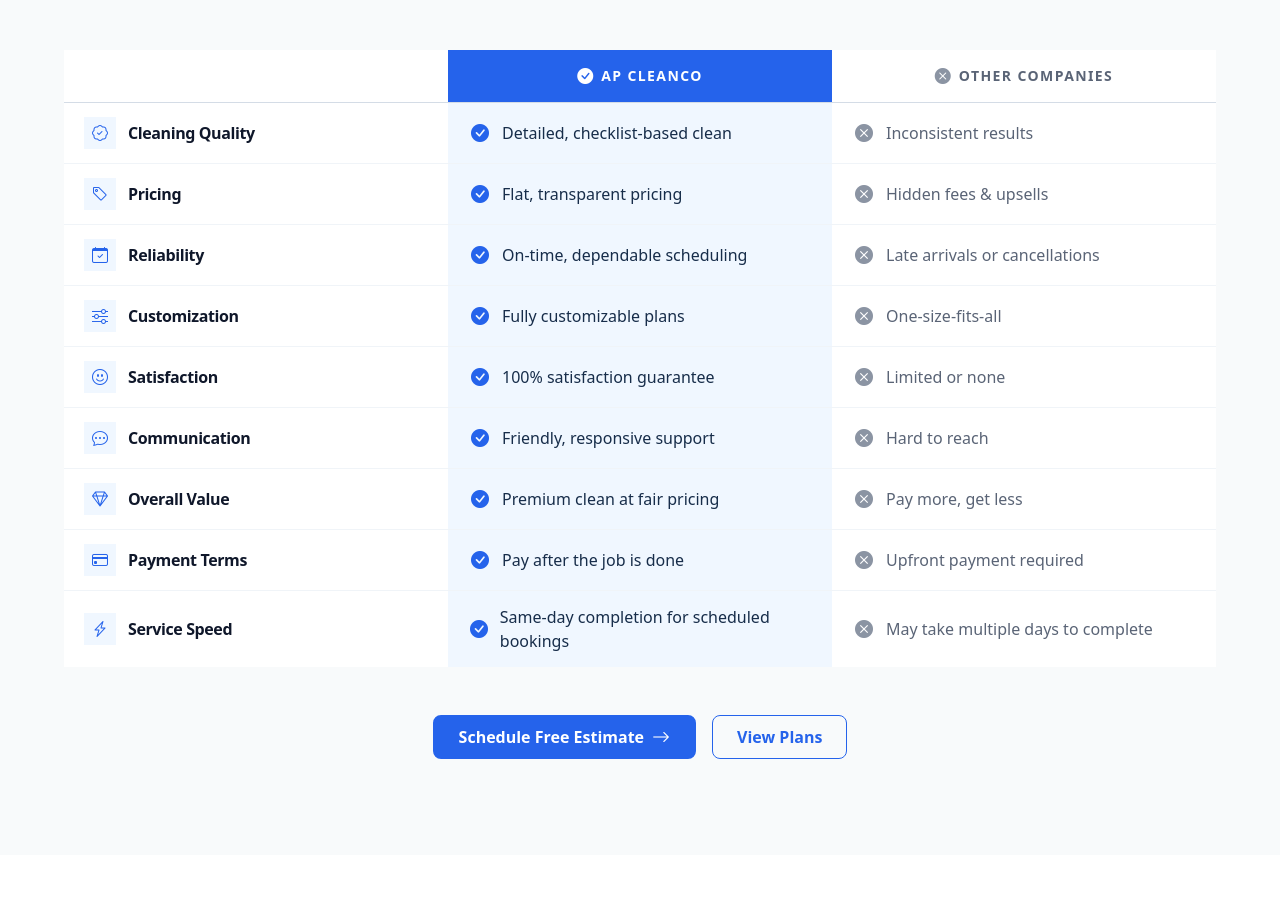
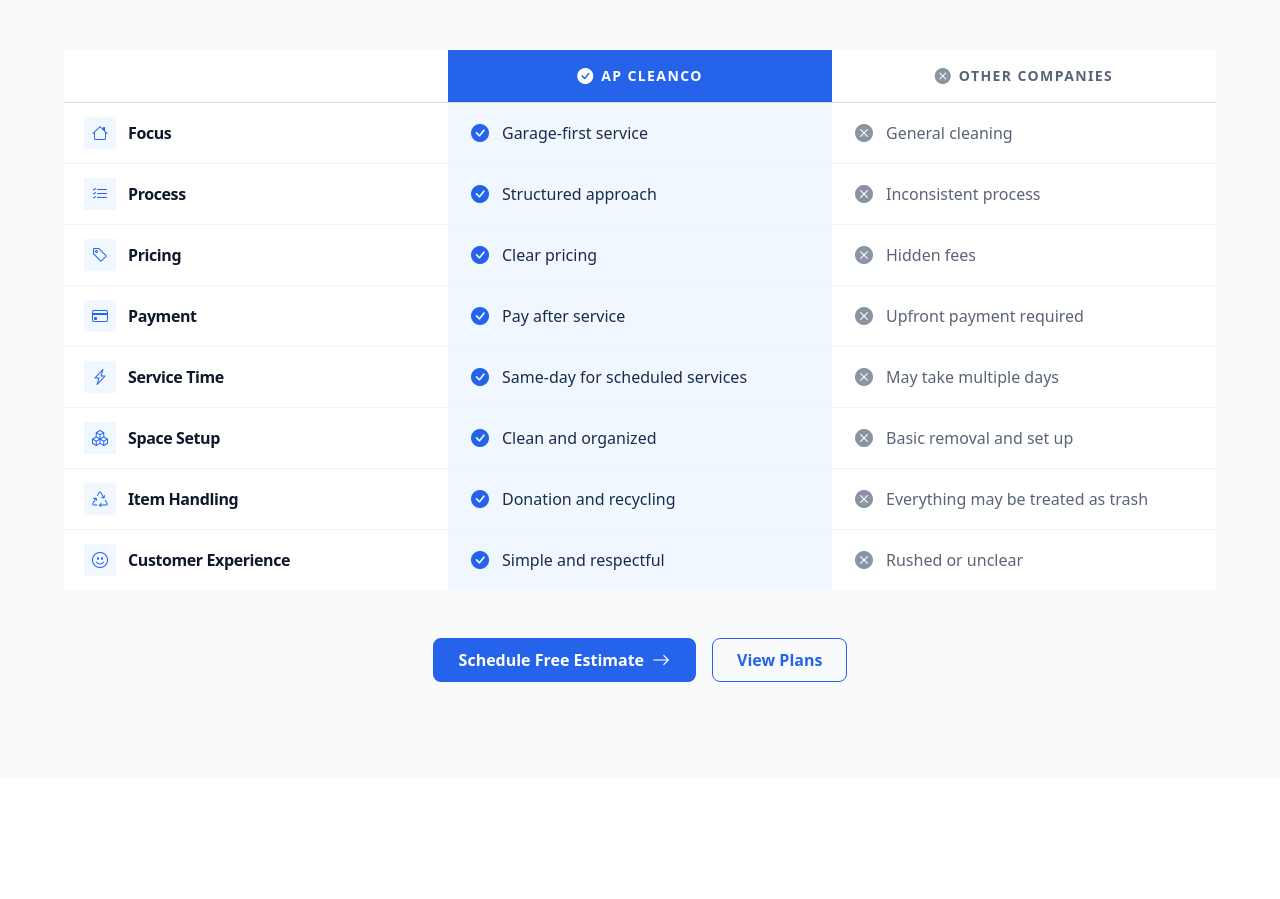
Before and after one commit to website-vikreta/apcleanco, a Next.js app: page / in a window 1280 px wide. Shown: the part 2963-3862 px from the top of the page. Built offline with nearby package versions, Linux system fonts and the light colour scheme.

Commit message:
update: Why Choose Us comparison table with new categories and Space Setup icon

```diff
--- a/components/Home/WhyApcleancoSection.tsx
+++ b/components/Home/WhyApcleancoSection.tsx
@@ -13,66 +13,59 @@
 const COMPARISON_ROWS = [
   {
     id: 1,
-    icon: 'bi-patch-check',
-    feature: 'Cleaning Quality',
-    apCleanco: 'Detailed, checklist-based clean',
-    others: 'Inconsistent results',
+    icon: 'bi-house',
+    feature: 'Focus',
+    apCleanco: 'Garage-first service',
+    others: 'General cleaning',
+  },
+  {
+    id: 2,
+    icon: 'bi-list-check',
+    feature: 'Process',
+    apCleanco: 'Structured approach',
+    others: 'Inconsistent process',
   },
   {
     id: 3,
     icon: 'bi-tag',
     feature: 'Pricing',
-    apCleanco: 'Flat, transparent pricing',
-    others: 'Hidden fees & upsells',
+    apCleanco: 'Clear pricing',
+    others: 'Hidden fees',
   },
   {
     id: 4,
-    icon: 'bi-calendar-check',
-    feature: 'Reliability',
-    apCleanco: 'On-time, dependable scheduling',
-    others: 'Late arrivals or cancellations',
+    icon: 'bi-credit-card',
+    feature: 'Payment',
+    apCleanco: 'Pay after service',
+    others: 'Upfront payment required',
   },
   {
     id: 5,
-    icon: 'bi-sliders',
-    feature: 'Customization',
-    apCleanco: 'Fully customizable plans',
-    others: 'One-size-fits-all',
+    icon: 'bi-lightning-charge',
+    feature: 'Service Time',
+    apCleanco: 'Same-day for scheduled services',
+    others: 'May take multiple days',
   },
   {
     id: 6,
-    icon: 'bi-emoji-smile',
-    feature: 'Satisfaction',
-    apCleanco: '100% satisfaction guarantee',
-    others: 'Limited or none',
+    icon: 'bi-boxes',
+    feature: 'Space Setup',
+    apCleanco: 'Clean and organized',
+    others: 'Basic removal and set up',
   },
   {
     id: 7,
-    icon: 'bi-chat-dots',
-    feature: 'Communication',
-    apCleanco: 'Friendly, responsive support',
-    others: 'Hard to reach',
+    icon: 'bi-recycle',
+    feature: 'Item Handling',
+    apCleanco: 'Donation and recycling',
+    others: 'Everything may be treated as trash',
   },
   {
     id: 8,
-    icon: 'bi-gem',
-    feature: 'Overall Value',
-    apCleanco: 'Premium clean at fair pricing',
-    others: 'Pay more, get less',
-  },
-  {
-    id: 9,
-    icon: 'bi-credit-card',
-    feature: 'Payment Terms',
-    apCleanco: 'Pay after the job is done',
-    others: 'Upfront payment required',
-  },
-  {
-    id: 10,
-    icon: 'bi-lightning-charge',
-    feature: 'Service Speed',
-    apCleanco: 'Same-day completion for scheduled bookings',
-    others: 'May take multiple days to complete',
+    icon: 'bi-emoji-smile',
+    feature: 'Customer Experience',
+    apCleanco: 'Simple and respectful',
+    others: 'Rushed or unclear',
   },
 ] as const
 
--- a/data/legal/disclaimer.html
+++ b/data/legal/disclaimer.html
@@ -90,7 +90,7 @@
 <p>
 <strong>ApcleanCo LLC</strong><br />
 Email: apcleancosupport@gmail.com<br />
-Phone: (555) 123-4567
+Phone: (732) 770-3342
 </p>
 
 <hr />
--- a/data/legal/privacy-policy.html
+++ b/data/legal/privacy-policy.html
@@ -189,7 +189,7 @@
 <p>
 <strong>ApcleanCo LLC</strong><br />
 Email: apcleancosupport@gmail.com<br />
-Phone: (555) 123-4567
+Phone: (732) 770-3342
 </p>
 
 <p>We will respond to your inquiry within 30 days.</p>
--- a/data/legal/terms-and-conditions.html
+++ b/data/legal/terms-and-conditions.html
@@ -118,7 +118,7 @@
 <p>
 <strong>ApcleanCo LLC</strong><br />
 Email: apcleancosupport@gmail.com<br />
-Phone: (555) 123-4567
+Phone: (732) 770-3342
 </p>
 
 <hr />
```
